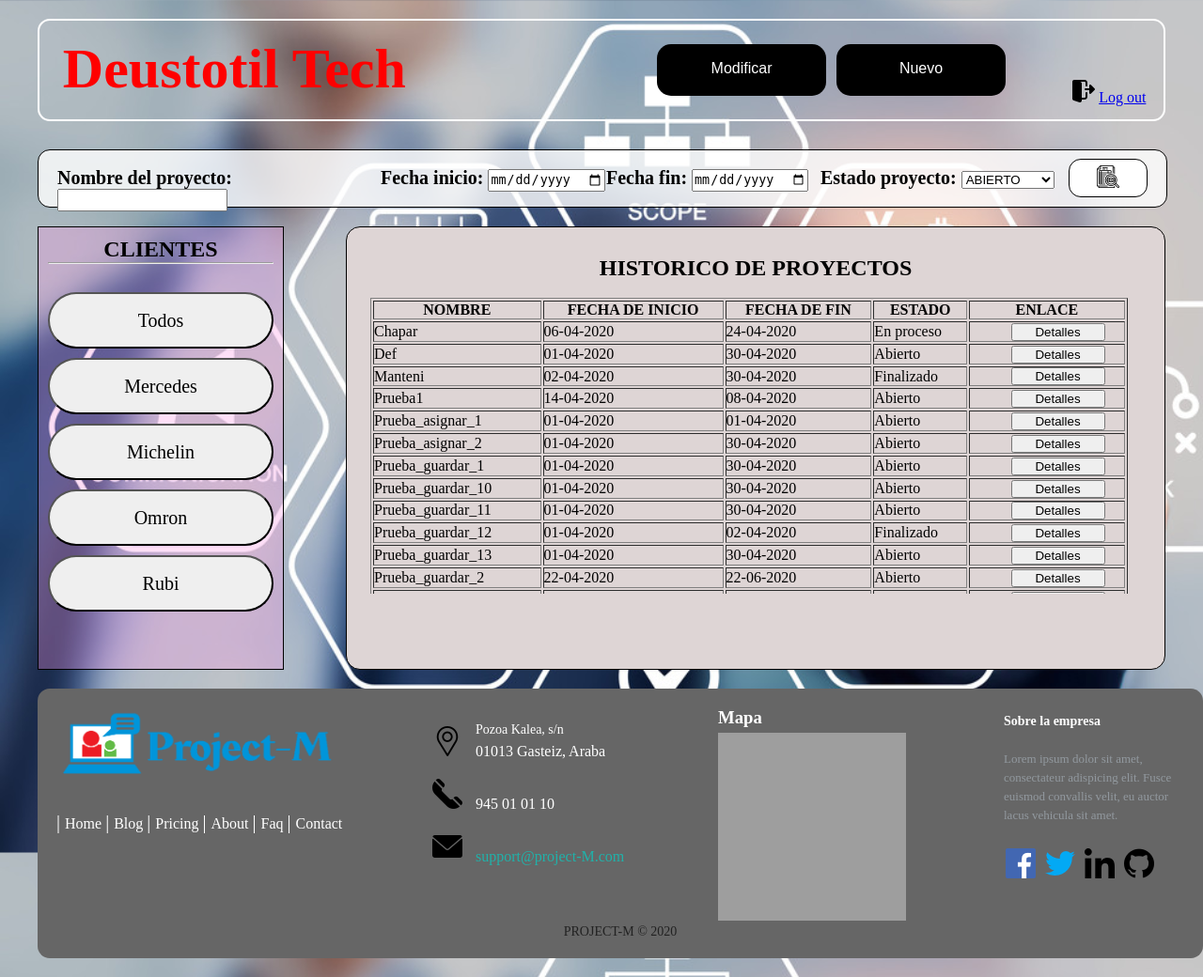
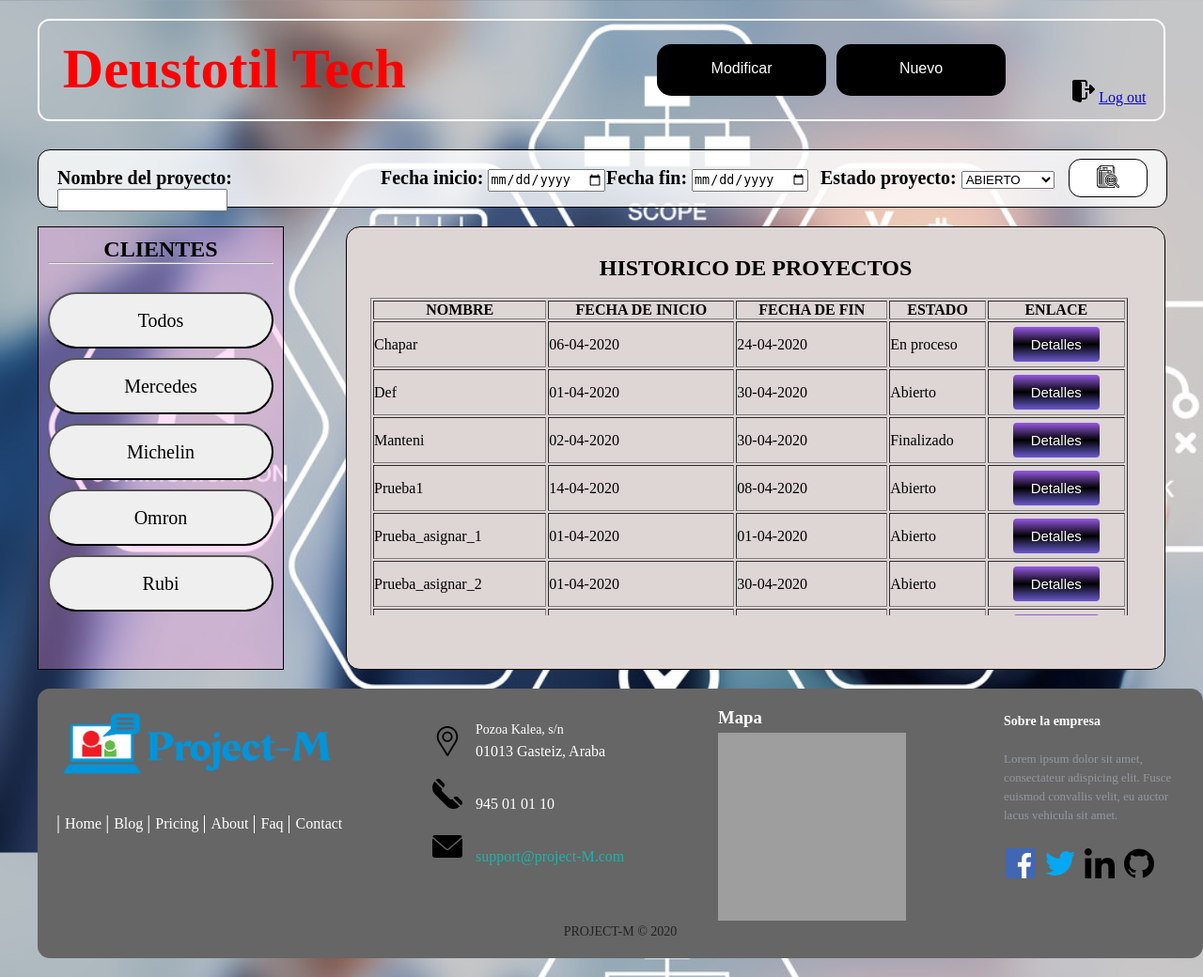
Before and after one commit to AlexSalazar98/Proyecto2_IW, a Django app: page /ProyectoAPP/PaginaPrincipal/ in a window 1280 px wide. Shown: the whole page at 94% size. Run offline with Django 3.2, Linux system fonts and the light colour scheme; data comes from the database, SQL or seed files in the repository; both versions use the stored data as it was after the commit; grey boxes are pictures that could not be loaded.

Commit message:
Desarrollando

```diff
--- a/Proyecto2_IW/proyecto/ProyectoAPP/static/css/stylesheet.css
+++ b/Proyecto2_IW/proyecto/ProyectoAPP/static/css/stylesheet.css
@@ -269,16 +269,51 @@
 
 	#tabla{
 		overflow-y: scroll;
-		height: 70%;
+		height: 75%;
 		width: 97%;
 	}
 
-	#lado-derecha button{
-		margin-top: 0.5%;
-		float: right;
-		margin-right: 20px;
-		width: 100px;
-	}
+.VerDetallesProyecto {
+  border-radius: 4px;
+  background: linear-gradient(#955AE3, black, slateblue);
+  border: none;
+  color: #FFFFFF;
+  text-align: center;
+  font-size: 15px;
+  padding: 10px;
+  width: 92px;
+  transition: all 0.5s;
+  cursor: pointer;
+  margin: 5px;
+}
+
+.VerDetallesProyecto span {
+  cursor: pointer;
+  position: relative;
+  transition: 0.5s;
+}
+
+.CentarBotonDetalle{
+    text-align: center;
+}
+
+.VerDetallesProyecto span:after {content: '\00bb';
+  position: absolute;
+  opacity: 0;
+  top: 0;
+  right: -20px;
+  transition: 0.5s;
+}
+
+.VerDetallesProyecto:hover span {
+  padding-right: 25px;
+}
+
+.VerDetallesProyecto:hover span:after {
+  opacity: 1;
+  right: 0;
+}
+
 
 	#lado-derecha input{
 		margin-top: 1%;
--- a/Proyecto2_IW/proyecto/ProyectoAPP/templates/TablaPrincipal.html
+++ b/Proyecto2_IW/proyecto/ProyectoAPP/templates/TablaPrincipal.html
@@ -90,8 +90,8 @@
                         <td>{{ dat.fecha_inicio|date:'d-m-Y' }}</td>
                         <td>{{ dat.fecha_fin|date:'d-m-Y' }}</td>
                         <td>{{ dat.estado }}</td>
-                        <td>
-                            <button type="submit" name="eleccion" value="{{ dat.id }}">Detalles</button>
+                        <td class="CentarBotonDetalle">
+                            <button type="submit" class="VerDetallesProyecto" name="eleccion" value="{{ dat.id }}"><span>Detalles</span></button>
                         </td>
                     </tr>
                 </form>
```
Also changed, not shown: other parts of Proyecto2_IW/proyecto/ProyectoAPP/static/css/stylesheet.css (+14 -12 lines), Proyecto2_IW/proyecto/ProyectoAPP/templates/detalles_proyecto.html (+14 -16 lines), Proyecto2_IW/proyecto/db.sqlite3.
